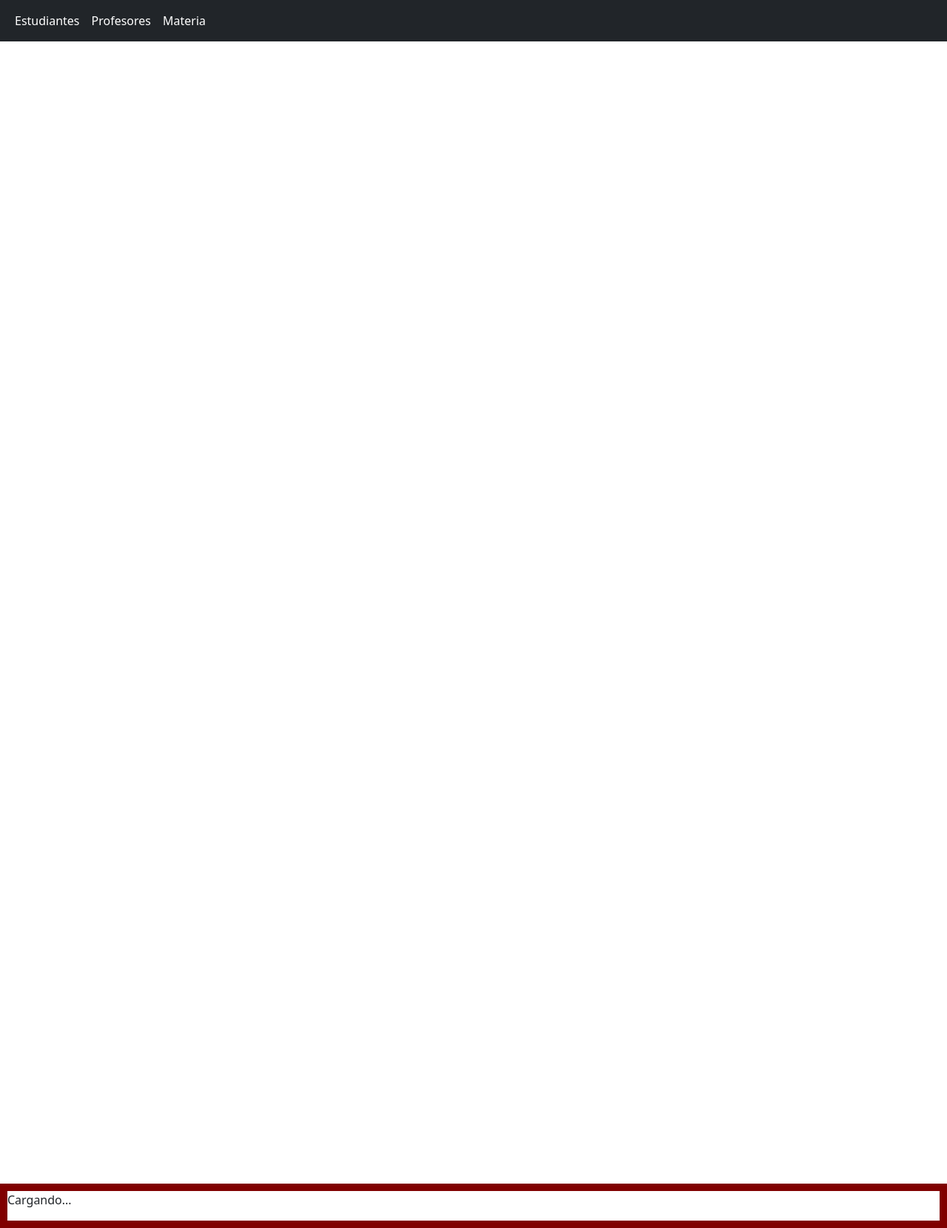
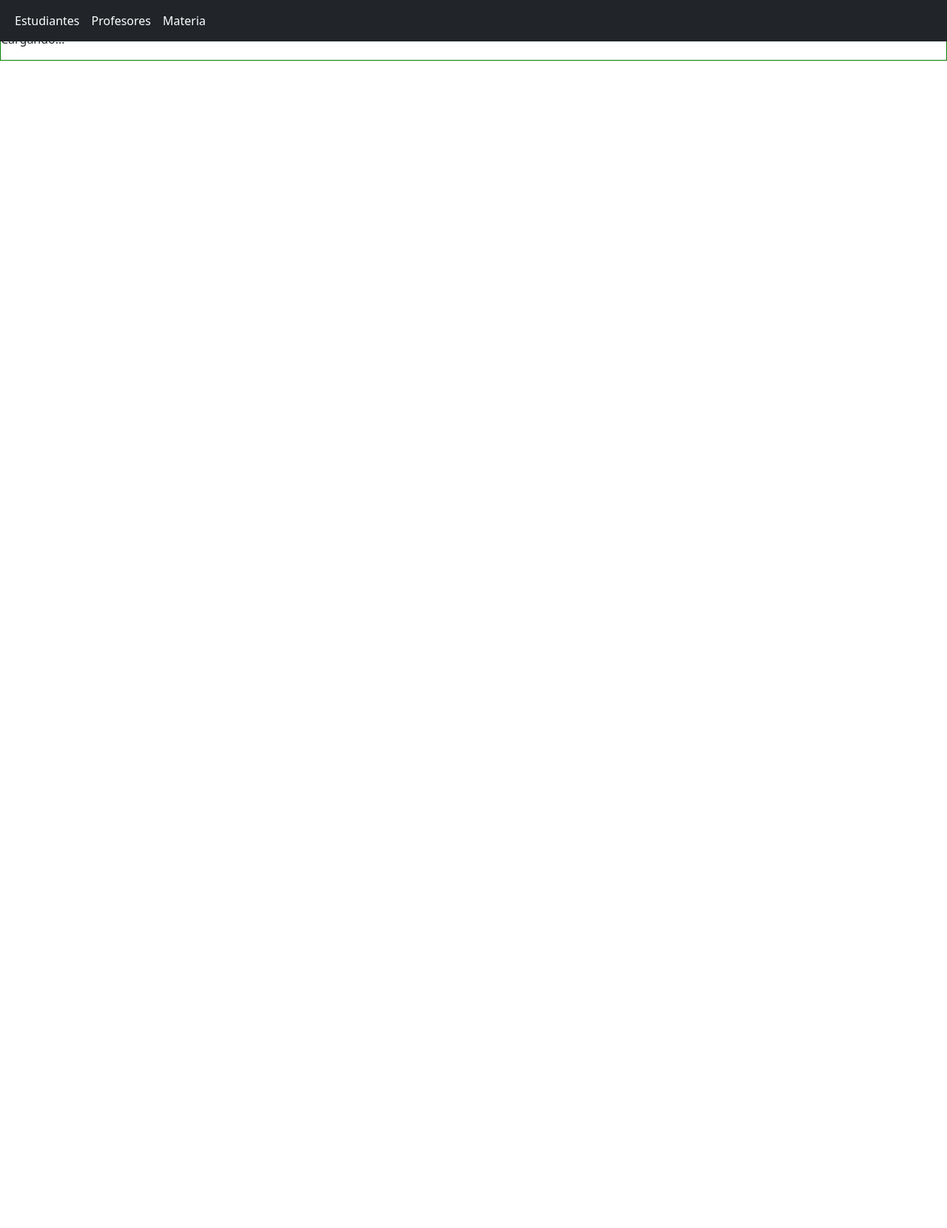
Before and after one commit to Brahian-97/Entrega1-Carballo, a Django app: page /app_universidad/ in a window 1280 px wide. Shown: the whole page at 74% size. After the commit the page ends 82 px from the top, so only its background shows below. Run offline with Django 4.2, Linux system fonts and the light colour scheme; some libraries are stand-ins or nearby versions.

Commit message:
Correccion entrega

```diff
--- a/app_universidad/static/css/EstiloIndex.css
+++ b/app_universidad/static/css/EstiloIndex.css
@@ -1,5 +1,5 @@
 .contenido1{
     position: relative;
-    top: 1600px;
-    border: 10px solid rgb(128, 0, 0);
+    top: 40px;
+    border: 1px solid green;
 }
```
